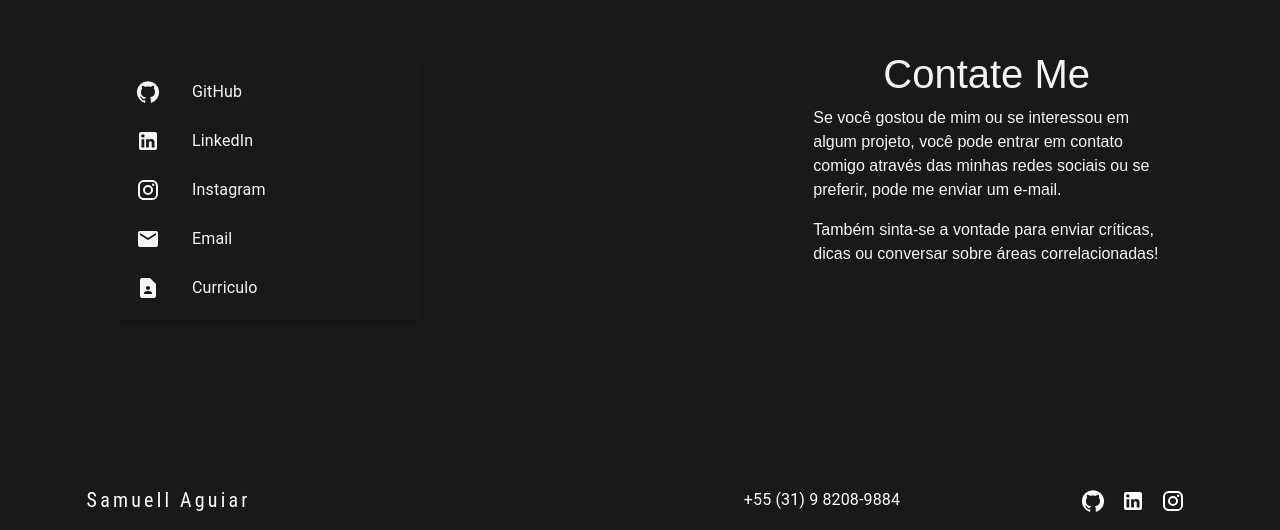
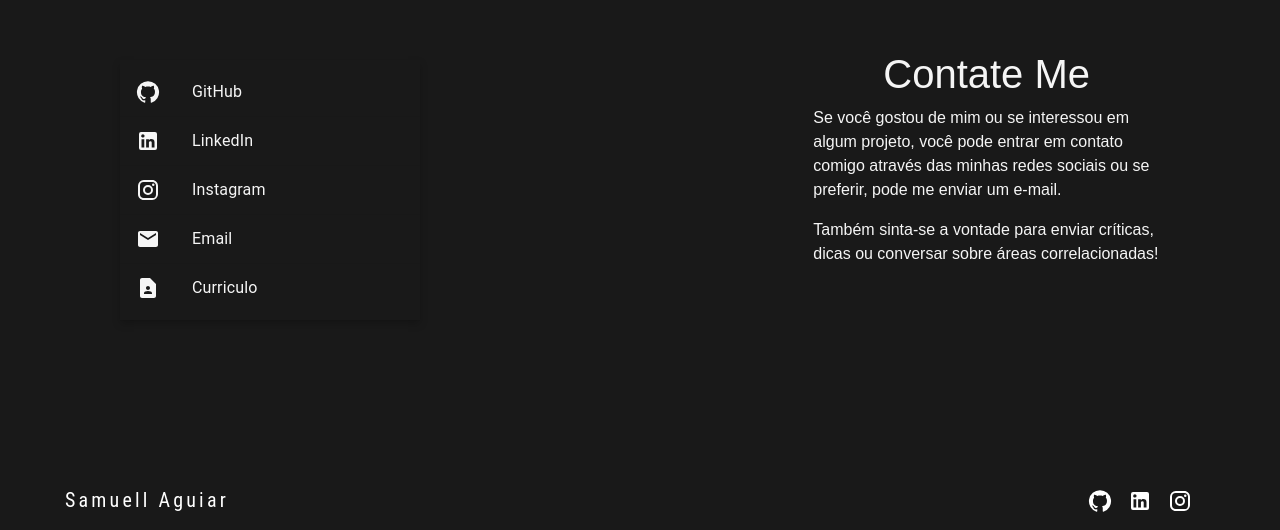
Before and after one commit to SamuellAguiar/Portfolio, a React (Vite) app in the folder portfolio/: page / in a window 1280 px wide. Shown: the part 2658-3188 px from the top of the page. Built offline with nearby package versions, Linux system fonts and the light colour scheme.

Commit message:
Update the footer text in the portfolio project

```diff
--- a/portfolio/src/Components/Footer.jsx
+++ b/portfolio/src/Components/Footer.jsx
@@ -18,7 +18,9 @@ const Footer = () => {
     return (
         <div style={{
             display: 'flex',
-            justifyContent: 'space-around',
+            justifyContent: 'space-between',
+            paddingRight: '80px',
+            paddingLeft: '65px',
             alignItems: 'center',
             color: 'white',
             height: '50px',
@@ -42,16 +44,6 @@ const Footer = () => {
                 Samuell Aguiar
             </Typography>
 
-            <div style={{
-                display: 'flex',
-                flexDirection: 'row',
-                alignItems: 'center',
-                gap: '25px',
-            }}>
-                <Typography>
-                    +55 (31) 9 8208-9884
-                </Typography>
-            </div>
             <div>
                 <IconButton color="inherit">
                     <a href="https://github.com/SamuellAguiar/Portfolio" target='_blank' style={{ color: 'inherit' }}>
```
